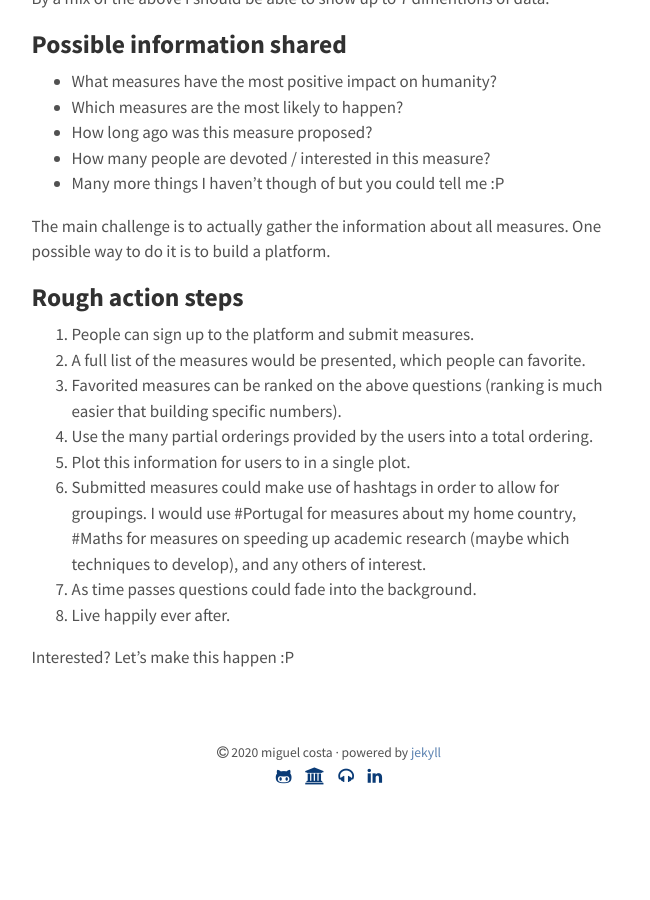
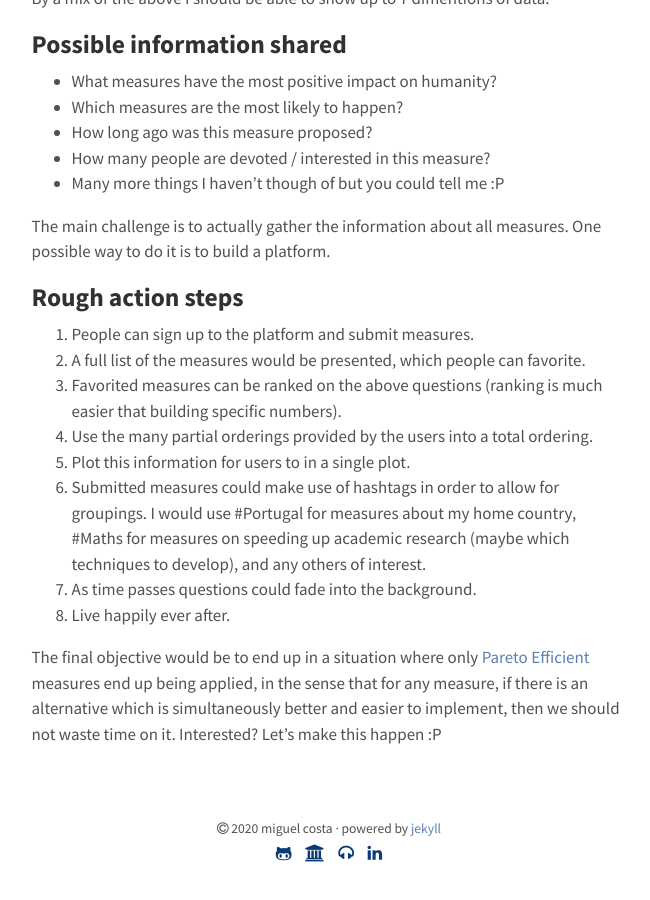
Before and after one commit to migueltorrescosta/migueltorrescosta.github.io, a Jekyll site: the page built from _posts/2020-10-23-Priority-Setting.md, in a window 1280 px wide and 900 px high, scrolled down 1254 px. Shown: the whole window, without its empty margins (311-961 px from the left). Built offline with Jekyll 4.4.1, drawn with Linux system fonts in a browser that asks for light colours; a script that is not in the unit is left out; before the commit the page ends 2078 px from its top, so only the background shows below that.

Commit message:
Added conclusion to post

```diff
--- a/_posts/2020-10-23-Priority-Setting.md
+++ b/_posts/2020-10-23-Priority-Setting.md
@@ -47,4 +47,4 @@ The main challenge is to actually gather the information about all measures. One
 7. As time passes questions could fade into the background.
 8. Live happily ever after.
 
-Interested? Let's make this happen :P
+The final objective would be to end up in a situation where only [Pareto Efficient](https://en.wikipedia.org/wiki/Pareto_efficiency) measures end up being applied, in the sense that for any measure, if there is an alternative which is simultaneously better and easier to implement, then we should not waste time on it. Interested? Let's make this happen :P
```
